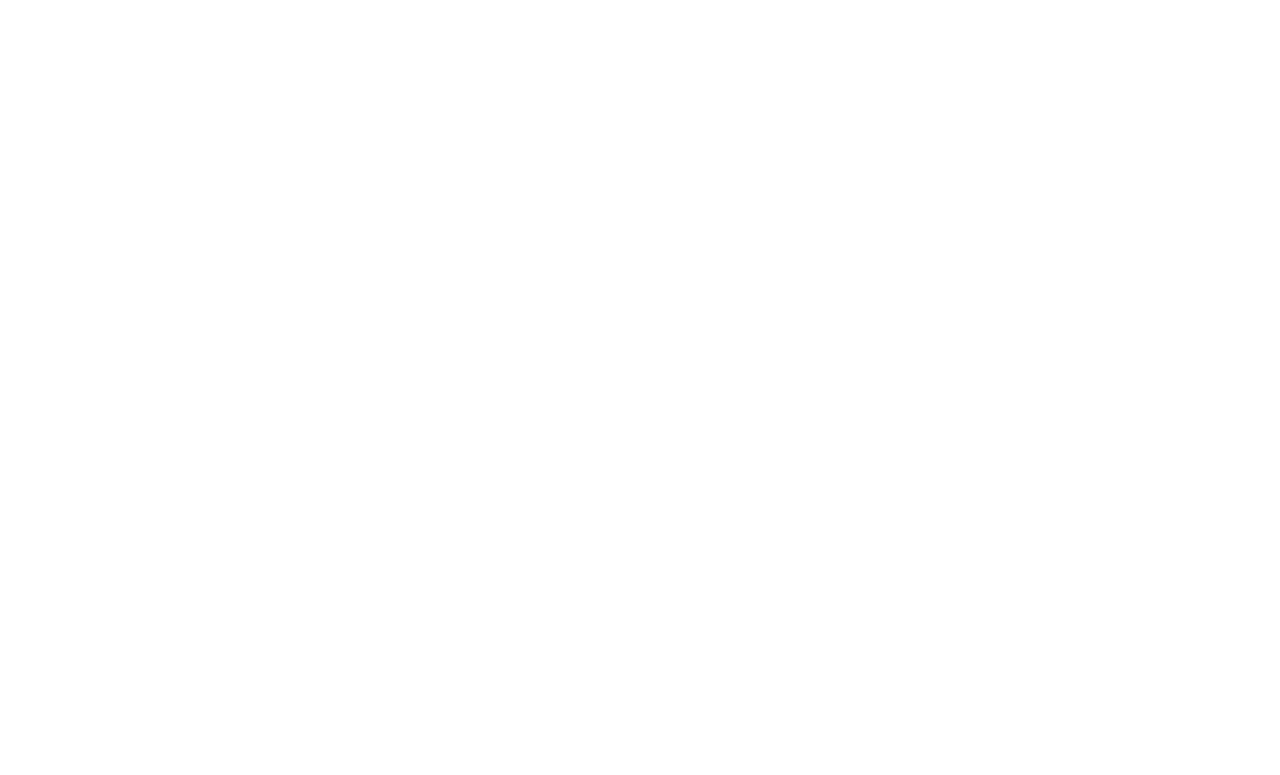
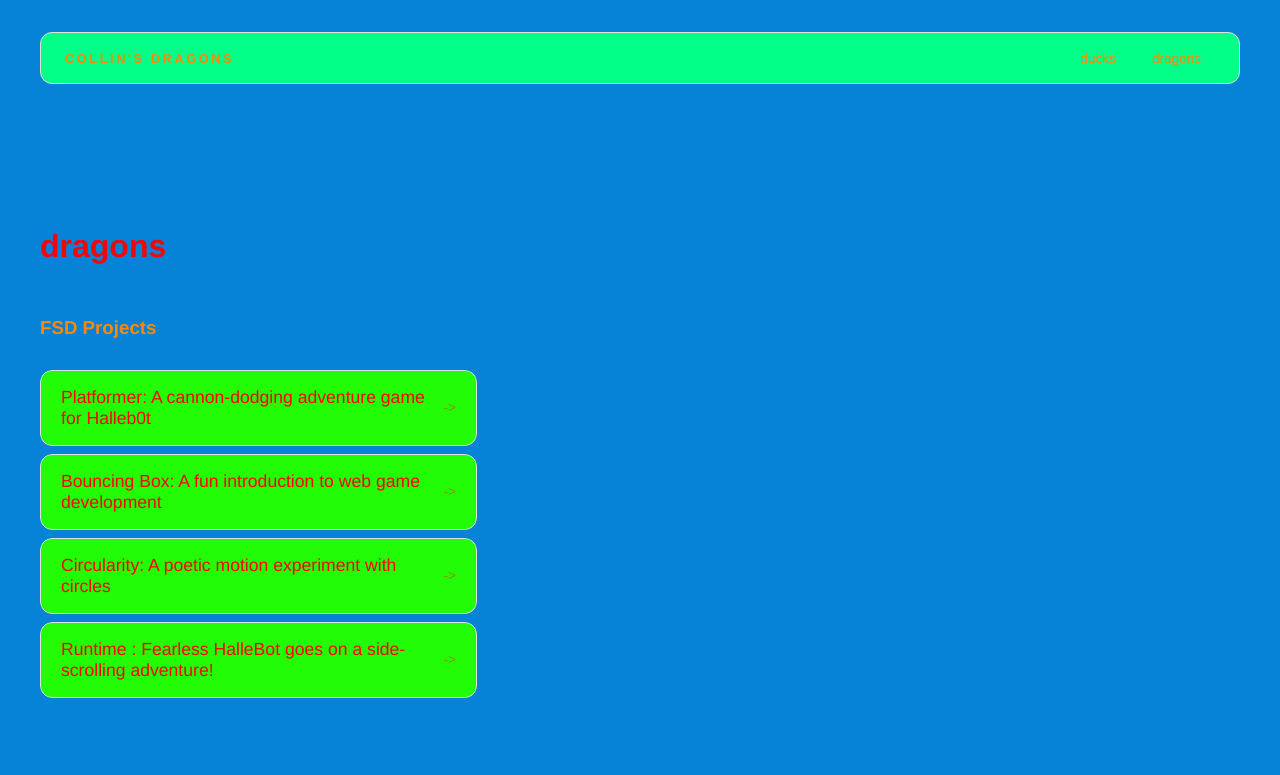
Before and after one commit to cg6609991/cg6609991.github.io, a plain HTML site: page portfolio.html in a window 1280 px wide. Drawn offline with Linux system fonts and the light colour scheme.

Commit message:
finished portfolio

```diff
--- a/portfolio.html
+++ b/portfolio.html
@@ -0,0 +1,48 @@
+<!DOCTYPE html>
+<html>
+  <head>
+    <title>dragons</title>
+     <link rel="stylesheet" href="style.css" />
+  </head>
+
+  <body>
+    <!-- All content goes here -->
+    <div id="all-contents">
+        <nav>
+<h1>collin's dragons</h1>
+<ul id="nav-ul">
+<li class="nav-li">
+  <a href="index.html">ducks</a>
+</li>
+<li class="nav-li">
+  <a href="portfolio.html">dragons</a>
+</li>
+</ul>
+  </nav>
+
+  <main>
+ <div class="content">
+    <h1>dragons</h1>
+    <h3>FSD Projects</h3>
+    <ul id="portfolio">
+<li>
+  <a href="fsd-projects/platformer/">Platformer: A cannon-dodging adventure game for Halleb0t</a>
+</li>
+<li>
+  <a href="fsd-projects/bouncing-box/">Bouncing Box: A fun introduction to web game development</a>
+</li>
+<li>
+  <a href="fsd-projects/circularity/">Circularity: A poetic motion experiment with circles</a>
+</li>
+<li>
+ <a href="fsd-projects/runtime/">Runtime : Fearless HalleBot goes on a side-scrolling adventure!</a>
+</li>
+    </ul>
+
+    <!-- ASD Projects will go here -->
+
+  </div>
+  </main>
+    </div>
+  </body>
+</html>
--- a/style.css
+++ b/style.css
@@ -5,7 +5,7 @@
 body {
   margin: 0;
   background: #0683d7;
-  color: #990404;
+  color: #ff8800;
   font-family: "Helvetica Neue", Arial, sans-serif;
 }
 
@@ -159,3 +159,55 @@
   background: #08ffe2;
   color: #0c0cdf;
 }
+/* Portfolio styles */
+.content h1 {
+  color: rgb(240, 8, 8);
+}
+
+#portfolio {
+  list-style: none;
+  margin: 0;
+  padding: 0;
+  width: 100%;
+  display: flex;
+  flex-direction: column;
+  gap: 8px;
+}
+
+#portfolio li {
+  border-radius: 12px;
+  overflow: hidden;
+}
+
+#portfolio a {
+  display: flex;
+  justify-content: space-between;
+  align-items: center;
+  text-decoration: none;
+  color: #ff0101;
+  padding: 16px 20px;
+  font-size: 1.1rem;
+  font-weight: 500;
+  background: #22fc06;
+  border: 1px solid #e0e0e0;
+  border-radius: 12px;
+  transition: background 0.25s ease, color 0.25s ease, transform 0.25s ease;
+}
+
+#portfolio a:hover {
+  background: #ff0101;
+  color: #22fc06;
+  transform: translateX(4px);
+}
+
+#portfolio a::after {
+  content: "->";
+  font-size: 0.85rem;
+  opacity: 0.4;
+  transition: opacity 0.25s ease;
+  white-space: nowrap;
+}
+
+#portfolio a:hover::after {
+  opacity: 1;
+}
```
Also changed, not shown: index.html (+2 -2 lines).
